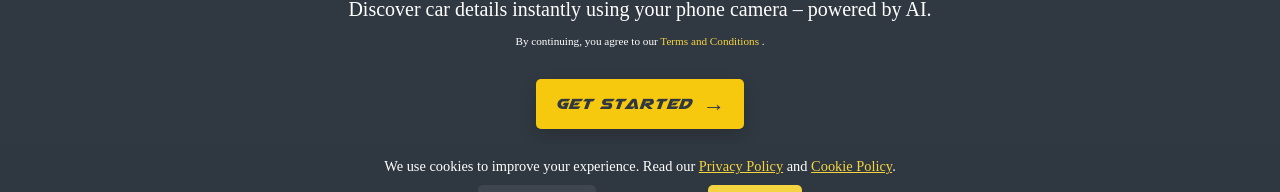
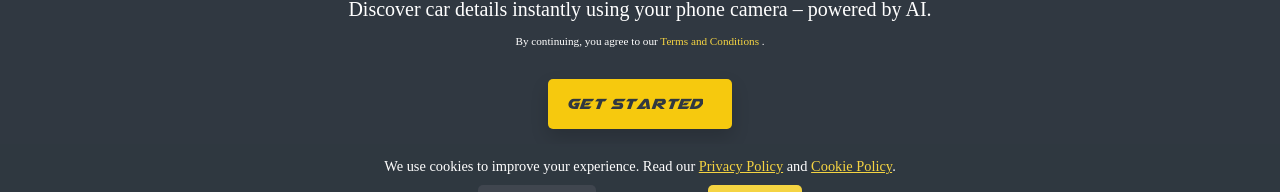
Before and after one commit to kinglouie-fm/gto_website, a Vue app: page /lens in a window 1280 px wide. Shown: the part 566-758 px from the top of the page. Built offline with nearby package versions, Linux system fonts and the light colour scheme; a web font is replaced by a local one.

Commit message:
Refactor button components and navbar for improved text hover animation; update FontAwesome icons and enhance styling

```diff
--- a/package.json
+++ b/package.json
@@ -11,6 +11,7 @@
   "dependencies": {
     "@fortawesome/fontawesome-svg-core": "^6.7.2",
     "@fortawesome/free-brands-svg-icons": "^6.7.2",
+    "@fortawesome/free-solid-svg-icons": "^6.7.2",
     "@fortawesome/vue-fontawesome": "^3.0.8",
     "bootstrap": "^5.0.1",
     "gsap": "^3.12.7",
--- a/src/components/Button.vue
+++ b/src/components/Button.vue
@@ -1,38 +1,56 @@
 <template>
-  <a v-if="href" :href="href" :target="newTab ? '_blank' : '_self'" rel="noopener noreferrer" class="btn"
-    :aria-label="label">
-    <span class="btn__label" aria-hidden="true">
-      <span v-for="(character, index) in characters" :key="index" class="btn__char" :style="{ '--char-index': index }">
-        <span class="btn__char-track"><span>{{ displayCharacter(character) }}</span><span>{{ displayCharacter(character)
-        }}</span></span>
+  <a v-if="href" ref="buttonElement" data-anim="text-hover" :href="href" :target="newTab ? '_blank' : '_self'"
+    rel="noopener noreferrer" class="btn" :aria-label="label">
+    <span class="btn__label-window" aria-hidden="true">
+      <span class="btn__label">
+        <span v-for="(character, index) in characters" :key="index" class="btn__char"
+          :style="{ '--char-index': index }">
+          <span class="btn__char-track">
+            <span>{{ displayCharacter(character) }}</span>
+            <span>{{ displayCharacter(character) }}</span>
+          </span>
+        </span>
       </span>
     </span>
-    <span class="btn-arrow" aria-hidden="true">→</span>
+    <span class="btn-arrow" aria-hidden="true"><font-awesome-icon :icon="faArrowRightLong" /></span>
   </a>
 
-  <router-link v-else-if="to" :to="normalizedTo" class="btn" :aria-label="label">
-    <span class="btn__label" aria-hidden="true">
-      <span v-for="(character, index) in characters" :key="index" class="btn__char" :style="{ '--char-index': index }">
-        <span class="btn__char-track"><span>{{ displayCharacter(character) }}</span><span>{{ displayCharacter(character)
-        }}</span></span>
+  <router-link v-else-if="to" ref="buttonElement" data-anim="text-hover" :to="normalizedTo" class="btn"
+    :aria-label="label">
+    <span class="btn__label-window" aria-hidden="true">
+      <span class="btn__label">
+        <span v-for="(character, index) in characters" :key="index" class="btn__char"
+          :style="{ '--char-index': index }">
+          <span class="btn__char-track">
+            <span>{{ displayCharacter(character) }}</span>
+            <span>{{ displayCharacter(character) }}</span>
+          </span>
+        </span>
       </span>
     </span>
-    <span class="btn-arrow" aria-hidden="true">→</span>
+    <span class="btn-arrow" aria-hidden="true"><font-awesome-icon :icon="faArrowRightLong" /></span>
   </router-link>
 
-  <button v-else class="btn" :aria-label="label">
-    <span class="btn__label" aria-hidden="true">
-      <span v-for="(character, index) in characters" :key="index" class="btn__char" :style="{ '--char-index': index }">
-        <span class="btn__char-track"><span>{{ displayCharacter(character) }}</span><span>{{ displayCharacter(character)
-        }}</span></span>
+  <button v-else ref="buttonElement" data-anim="text-hover" type="button" class="btn" :aria-label="label">
+    <span class="btn__label-window" aria-hidden="true">
+      <span class="btn__label">
+        <span v-for="(character, index) in characters" :key="index" class="btn__char"
+          :style="{ '--char-index': index }">
+          <span class="btn__char-track">
+            <span>{{ displayCharacter(character) }}</span>
+            <span>{{ displayCharacter(character) }}</span>
+          </span>
+        </span>
       </span>
     </span>
-    <span class="btn-arrow" aria-hidden="true">→</span>
+    <span class="btn-arrow" aria-hidden="true"><font-awesome-icon :icon="faArrowRight" /></span>
   </button>
 </template>
 
 <script setup>
-import { computed, useSlots } from 'vue'
+import { computed, ref, useSlots } from 'vue'
+import { faArrowRightLong } from '@fortawesome/free-solid-svg-icons'
+import { useTextHoverAnimation } from '@/composables/useTextHoverAnimation'
 
 const props = defineProps({
   to: { type: String, default: null },
@@ -41,6 +59,7 @@ const props = defineProps({
 })
 
 const slots = useSlots()
+const buttonElement = ref(null)
 const label = computed(() => (slots.default?.() ?? [])
   .map((node) => typeof node.children === 'string' ? node.children : '')
   .join('')
@@ -49,6 +68,11 @@ const label = computed(() => (slots.default?.() ?? [])
 const characters = computed(() => Array.from(label.value))
 const normalizedTo = computed(() => props.to?.startsWith('/') ? props.to : `/${props.to}`)
 const displayCharacter = (character) => character === ' ' ? '\u00a0' : character
+
+useTextHoverAnimation(buttonElement, {
+  characterSelector: '.btn__char-track',
+  y: '-50%'
+})
 </script>
 
 <style scoped>
@@ -91,22 +115,25 @@ const displayCharacter = (character) => character === ' ' ? '\u00a0' : character
   outline-offset: 4px;
 }
 
+.btn__label-window {
+  display: inline-flex;
+  height: 1.3em;
+  overflow: hidden;
+  line-height: 1.3;
+}
+
 .btn__label {
   display: inline-flex;
+  align-items: flex-start;
 }
 
 .btn__char {
   display: inline-block;
-  height: 1.3em;
-  overflow: visible;
-  clip-path: inset(0 -0.18em);
   vertical-align: top;
 }
 
 .btn__char-track {
   display: block;
-  transition: transform 0.5s cubic-bezier(0.22, 1, 0.36, 1);
-  transition-delay: calc(var(--char-index) * 20ms);
   will-change: transform;
 }
 
@@ -116,22 +143,12 @@ const displayCharacter = (character) => character === ' ' ? '\u00a0' : character
   line-height: 1.3;
 }
 
-.btn:hover .btn__char-track,
-.btn:focus-visible .btn__char-track {
-  transform: translateY(-50%);
-}
-
 .btn-arrow {
   display: inline-flex;
   font-family: Arial, sans-serif;
   font-size: 1.15em;
   line-height: 1;
   transition: transform 0.25s ease;
-}
-
-.btn:hover .btn-arrow,
-.btn:focus-visible .btn-arrow {
-  transform: translateX(4px);
 }
 
 @media (min-width: 576px) {
@@ -146,6 +163,11 @@ const displayCharacter = (character) => character === ' ' ? '\u00a0' : character
     min-width: 165px;
     height: 50px;
     font-size: 1.1rem;
+  }
+
+  .btn:hover .btn-arrow,
+  .btn:focus-visible .btn-arrow {
+    transform: translateX(4px);
   }
 }
 
@@ -162,32 +184,10 @@ const displayCharacter = (character) => character === ' ' ? '\u00a0' : character
   }
 }
 
-@media (max-width: 767.98px) {
-  .btn__char {
-    height: auto;
-    clip-path: none;
-  }
-
-  .btn__char-track {
-    transform: none !important;
-    transition: none;
-  }
-
-  .btn__char-track>span {
-    height: auto;
-    line-height: inherit;
-  }
-
-  .btn__char-track>span:nth-child(2) {
-    display: none;
-  }
-}
-
 @media (prefers-reduced-motion: reduce) {
 
   .btn,
   .btn::after,
-  .btn__char-track,
   .btn-arrow {
     transition: none;
   }
--- a/src/components/ButtonFilled.vue
+++ b/src/components/ButtonFilled.vue
@@ -1,63 +1,172 @@
 <template>
-  <a v-if="href" :href="href" :target="newTab ? '_blank' : '_self'" rel="noopener noreferrer" class="btn" :aria-label="label">
-    <span class="btn__label" aria-hidden="true">
-      <span v-for="(character, index) in characters" :key="index" class="btn__char" :style="{ '--char-index': index }">
-        <span class="btn__char-track"><span>{{ displayCharacter(character) }}</span><span>{{ displayCharacter(character) }}</span></span>
+  <a v-if="href" ref="buttonElement" data-anim="text-hover" :href="href" :target="newTab ? '_blank' : '_self'"
+    rel="noopener noreferrer" class="btn" :aria-label="label">
+    <span class="btn__label-window" aria-hidden="true">
+      <span class="btn__label">
+        <span v-for="(character, index) in characters" :key="index" class="btn__char"
+          :style="{ '--char-index': index }">
+          <span class="btn__char-track"><span>{{ displayCharacter(character) }}</span><span>{{
+            displayCharacter(character) }}</span></span>
+        </span>
       </span>
     </span>
-    <span class="btn-arrow" aria-hidden="true">→</span>
+    <span class="btn-arrow" aria-hidden="true"><font-awesome-icon :icon="faArrowRightLong" /></span>
   </a>
 
-  <router-link v-else-if="to" :to="normalizedTo" class="btn" :aria-label="label">
-    <span class="btn__label" aria-hidden="true">
-      <span v-for="(character, index) in characters" :key="index" class="btn__char" :style="{ '--char-index': index }">
-        <span class="btn__char-track"><span>{{ displayCharacter(character) }}</span><span>{{ displayCharacter(character) }}</span></span>
+  <router-link v-else-if="to" ref="buttonElement" data-anim="text-hover" :to="normalizedTo" class="btn"
+    :aria-label="label">
+    <span class="btn__label-window" aria-hidden="true">
+      <span class="btn__label">
+        <span v-for="(character, index) in characters" :key="index" class="btn__char"
+          :style="{ '--char-index': index }">
+          <span class="btn__char-track"><span>{{ displayCharacter(character) }}</span><span>{{
+            displayCharacter(character) }}</span></span>
+        </span>
       </span>
     </span>
-    <span class="btn-arrow" aria-hidden="true">→</span>
+    <span class="btn-arrow" aria-hidden="true"><font-awesome-icon :icon="faArrowRightLong" /></span>
   </router-link>
 
-  <button v-else class="btn" :aria-label="label">
-    <span class="btn__label" aria-hidden="true">
-      <span v-for="(character, index) in characters" :key="index" class="btn__char" :style="{ '--char-index': index }">
-        <span class="btn__char-track"><span>{{ displayCharacter(character) }}</span><span>{{ displayCharacter(character) }}</span></span>
+  <button v-else ref="buttonElement" data-anim="text-hover" type="button" class="btn" :aria-label="label">
+    <span class="btn__label-window" aria-hidden="true">
+      <span class="btn__label">
+        <span v-for="(character, index) in characters" :key="index" class="btn__char"
+          :style="{ '--char-index': index }">
+          <span class="btn__char-track"><span>{{ displayCharacter(character) }}</span><span>{{
+            displayCharacter(character) }}</span></span>
+        </span>
       </span>
     </span>
-    <span class="btn-arrow" aria-hidden="true">→</span>
+    <span class="btn-arrow" aria-hidden="true"><font-awesome-icon :icon="faArrowRight" /></span>
   </button>
 </template>
 
 <script setup>
-import { computed, useSlots } from 'vue'
+import { computed, ref, useSlots } from 'vue'
+import { faArrowRightLong } from '@fortawesome/free-solid-svg-icons'
+import { useTextHoverAnimation } from '@/composables/useTextHoverAnimation'
 
 const props = defineProps({ to: String, href: String, newTab: { type: Boolean, default: true } })
 const slots = useSlots()
+const buttonElement = ref(null)
 const label = computed(() => (slots.default?.() ?? []).map((node) => typeof node.children === 'string' ? node.children : '').join('').replace(/\s+/g, ' ').trim())
 const characters = computed(() => Array.from(label.value))
 const normalizedTo = computed(() => props.to?.startsWith('/') ? props.to : `/${props.to}`)
 const displayCharacter = (character) => character === ' ' ? '\u00a0' : character
 
+useTextHoverAnimation(buttonElement, {
+  characterSelector: '.btn__char-track',
+  y: '-50%'
+})
+
 </script>
 
 <style scoped>
-.btn { display: inline-flex; align-items: center; justify-content: center; gap: 0.7rem; min-width: 132px; height: 44px; padding: 0 1.15rem; border: 0; border-radius: 5px; background: rgb(246, 201, 14); color: rgb(48, 56, 65); box-shadow: 0 8px 18px rgba(0, 0, 0, 0.16); cursor: pointer; font-family: 'Airstrike', sans-serif; font-size: 0.9rem; letter-spacing: 0.03em; line-height: 1; text-decoration: none; text-transform: uppercase; transition: background-color 0.2s ease, color 0.2s ease, box-shadow 0.2s ease; }
-.btn:hover, .btn:focus-visible { background: white; color: rgb(48, 56, 65); box-shadow: 0 12px 24px rgba(0, 0, 0, 0.22); text-decoration: none; }
-.btn:focus-visible { outline: 2px solid white; outline-offset: 4px; }
-.btn__label { display: inline-flex; }
-.btn__char { display: inline-block; height: 1.3em; overflow: visible; clip-path: inset(0 -0.18em); vertical-align: top; }
-.btn__char-track { display: block; transition: transform 0.5s cubic-bezier(0.22, 1, 0.36, 1); transition-delay: calc(var(--char-index) * 20ms); will-change: transform; }
-.btn__char-track > span { display: block; height: 1.3em; line-height: 1.3; }
-.btn:hover .btn__char-track, .btn:focus-visible .btn__char-track { transform: translateY(-50%); }
-.btn-arrow { display: inline-flex; font-family: Arial, sans-serif; font-size: 1.15em; line-height: 1; transition: transform 0.25s ease; }
-.btn:hover .btn-arrow, .btn:focus-visible .btn-arrow { transform: translateX(3px); }
-@media (min-width: 576px) { .btn { min-width: 145px; font-size: 1rem; } }
-@media (min-width: 768px) { .btn { min-width: 165px; height: 50px; font-size: 1.1rem; } }
-@media (min-width: 992px) { .btn { min-width: 180px; font-size: 1.2rem; } }
-@media (max-width: 767.98px) {
-  .btn__char { height: auto; clip-path: none; }
-  .btn__char-track { transform: none !important; transition: none; }
-  .btn__char-track > span { height: auto; line-height: inherit; }
-  .btn__char-track > span:nth-child(2) { display: none; }
+.btn {
+  display: inline-flex;
+  align-items: center;
+  justify-content: center;
+  gap: 0.7rem;
+  min-width: 132px;
+  height: 44px;
+  padding: 0 1.15rem;
+  overflow: hidden;
+  border: 0;
+  border-radius: 5px;
+  background: rgb(246, 201, 14);
+  color: rgb(48, 56, 65);
+  box-shadow: 0 8px 18px rgba(0, 0, 0, 0.16);
+  cursor: pointer;
+  font-family: 'Airstrike', sans-serif;
+  font-size: 0.9rem;
+  letter-spacing: 0.03em;
+  line-height: 1;
+  text-decoration: none;
+  text-transform: uppercase;
+  transition: background-color 0.2s ease, color 0.2s ease, box-shadow 0.2s ease;
 }
-@media (prefers-reduced-motion: reduce) { .btn, .btn__char-track, .btn-arrow { transition: none; } }
+
+.btn:hover,
+.btn:focus-visible {
+  background: white;
+  color: rgb(48, 56, 65);
+  box-shadow: 0 12px 24px rgba(0, 0, 0, 0.22);
+  text-decoration: none;
+}
+
+.btn:focus-visible {
+  outline: 2px solid white;
+  outline-offset: 4px;
+}
+
+.btn__label-window {
+  display: inline-flex;
+  height: 1.3em;
+  overflow: hidden;
+  line-height: 1.3;
+}
+
+.btn__label {
+  display: inline-flex;
+  align-items: flex-start;
+}
+
+.btn__char {
+  display: inline-block;
+  vertical-align: top;
+}
+
+.btn__char-track {
+  display: block;
+  will-change: transform;
+}
+
+.btn__char-track>span {
+  display: block;
+  height: 1.3em;
+  line-height: 1.3;
+}
+
+.btn-arrow {
+  display: inline-flex;
+  font-family: Arial, sans-serif;
+  font-size: 1.15em;
+  line-height: 1;
+  transition: transform 0.25s ease;
+}
+
+@media (min-width: 576px) {
+  .btn {
+    min-width: 145px;
+    font-size: 1rem;
+  }
+}
+
+@media (min-width: 768px) {
+  .btn {
+    min-width: 165px;
+    height: 50px;
+    font-size: 1.1rem;
+  }
+
+  .btn:hover .btn-arrow,
+  .btn:focus-visible .btn-arrow {
+    transform: translateX(3px);
+  }
+}
+
+@media (min-width: 992px) {
+  .btn {
+    min-width: 180px;
+    font-size: 1.2rem;
+  }
+}
+
+@media (prefers-reduced-motion: reduce) {
+
+  .btn,
+  .btn-arrow {
+    transition: none;
+  }
+}
 </style>
--- a/src/components/Navbar.vue
+++ b/src/components/Navbar.vue
@@ -67,7 +67,7 @@
     </transition>
   </nav>
 
-  <nav class="navbar desktop-navbar fixed-top d-none d-md-block">
+  <nav ref="desktopNavbar" class="navbar desktop-navbar fixed-top d-none d-md-block" data-anim="text-hover">
     <div class="desktop-container mx-4">
       <div class="left-container">
         <SocialIcons />
@@ -80,13 +80,18 @@
       <div class="right-container">
         <div class="nav-links d-flex">
           <RouterLink v-for="item in desktopNavItems" :key="item.to" class="nav-link" :to="item.to"
-            :aria-label="item.label" :class="{ 'nav-link--active-visible': navigationComplete }" @click="closeNavbar">
-            <span class="nav-link__text" aria-hidden="true">
-              <span v-for="(character, index) in item.label" :key="`${item.to}-${index}`" class="nav-link__char"
-                :style="{ '--char-index': index }">
-                <span class="nav-link__char-track">
-                  <span>{{ character }}</span>
-                  <span>{{ character }}</span>
+            :aria-label="item.label" :class="{
+              'nav-link--active-visible': navigationComplete,
+              'nav-link--current': isCurrentNavItem(item.to)
+            }" @click="closeNavbar">
+            <span class="nav-link__label-window" aria-hidden="true">
+              <span class="nav-link__text">
+                <span v-for="(character, index) in item.label" :key="`${item.to}-${index}`" class="nav-link__char"
+                  :style="{ '--char-index': index }">
+                  <span class="nav-link__char-track">
+                    <span>{{ character }}</span>
+                    <span>{{ character }}</span>
+                  </span>
                 </span>
               </span>
             </span>
@@ -99,13 +104,16 @@
 
 <script setup>
 import { ref, watch } from 'vue'
-import { RouterLink, useRouter } from 'vue-router'
+import { RouterLink, useRoute, useRouter } from 'vue-router'
 import SocialIcons from './SocialIcons.vue'
 import ButtonFilled from '@/components/ButtonFilled.vue'
 import GetInTouchButton from '@/components/GetInTouchButton.vue'
+import { useTextHoverAnimation } from '@/composables/useTextHoverAnimation'
 
 const isMenuOpen = ref(false)
 const router = useRouter()
+const route = useRoute()
+const desktopNavbar = ref(null)
 defineProps({
   navigationComplete: { type: Boolean, default: true }
 })
@@ -119,6 +127,11 @@ const desktopNavItems = [
 const toggleMenu = () => { isMenuOpen.value = !isMenuOpen.value }
 const closeNavbar = () => { isMenuOpen.value = false }
 const toHome = () => { if (isMenuOpen.value) isMenuOpen.value = false; router.push('/') }
+const isCurrentNavItem = (to) => (
+  to === '/'
+    ? route.path === '/'
+    : route.path === to || route.path.startsWith(`${to}/`)
+)
 
 const trackDrawerBook = () => {
   window.gtag?.('event', 'book_button_click', { placement: 'drawer_cta' })
@@ -131,6 +144,12 @@ watch(isMenuOpen, (open) => {
   } else {
     document.body.style.overflow = ''
   }
+})
+
+useTextHoverAnimation(desktopNavbar, {
+  targetSelector: '.nav-link',
+  characterSelector: '.nav-link__char-track',
+  y: '-50%'
 })
 </script>
 
@@ -577,39 +596,37 @@ watch(isMenuOpen, (open) => {
     pointer-events: none;
   }
 
-.desktop-navbar .nav-link.router-link-exact-active.nav-link--active-visible::after {
+  .desktop-navbar .nav-link.nav-link--current.nav-link--active-visible::after {
     width: 100%;
     transition-delay: 0.12s;
   }
 
+  .nav-link__label-window {
+    display: inline-flex;
+    height: 1.3em;
+    overflow: hidden;
+    line-height: 1.3;
+  }
+
   .nav-link__text {
     display: inline-flex;
+    align-items: flex-start;
   }
 
   .nav-link__char {
     display: inline-block;
-    height: 1.3em;
-    overflow: visible;
-    clip-path: inset(0 -0.18em);
     vertical-align: top;
   }
 
   .nav-link__char-track {
     display: block;
-    transition: transform 0.5s cubic-bezier(0.22, 1, 0.36, 1);
-    transition-delay: calc(var(--char-index) * 20ms);
     will-change: transform;
   }
 
-  .nav-link__char-track>span {
+  .nav-link__char-track > span {
     display: block;
     height: 1.3em;
     line-height: 1.3;
-  }
-
-  .desktop-navbar .nav-link:hover .nav-link__char-track,
-  .desktop-navbar .nav-link:focus-visible .nav-link__char-track {
-    transform: translateY(-50%);
   }
 }
 
@@ -620,8 +637,6 @@ watch(isMenuOpen, (open) => {
 }
 
 @media (prefers-reduced-motion: reduce) {
-  .nav-link__char-track {
-    transition: none;
-  }
+  .nav-link__char-track { will-change: auto; }
 }
 </style>
--- /dev/null
+++ b/src/composables/useTextHoverAnimation.js
@@ -0,0 +1,64 @@
+import { onBeforeUnmount, onMounted } from 'vue'
+import gsap from 'gsap'
+
+/**
+ * Mirrors the Lando Norris text-hover treatment: each visible character exits
+ * independently, with a short stagger, then returns on pointer exit.
+ */
+export const useTextHoverAnimation = (rootRef, {
+  targetSelector,
+  characterSelector,
+  y
+}) => {
+  let cleanup = () => {}
+
+  onMounted(() => {
+    const root = rootRef.value?.$el ?? rootRef.value
+    if (!root) return
+
+    const canAnimate = () => (
+      window.matchMedia('(min-width: 768px)').matches &&
+      !window.matchMedia('(prefers-reduced-motion: reduce)').matches
+    )
+
+    const targets = targetSelector ? root.querySelectorAll(targetSelector) : [root]
+    const listeners = []
+
+    targets.forEach((target) => {
+      const characters = target.querySelectorAll(characterSelector)
+      if (!characters.length) return
+
+      const animate = (position) => {
+        if (!canAnimate()) return
+
+        gsap.to(characters, {
+          y: position,
+          duration: 0.6,
+          stagger: 0.02,
+          ease: 'power3.out',
+          overwrite: true
+        })
+      }
+
+      const enter = () => animate(y)
+      const leave = () => animate(0)
+      target.addEventListener('mouseenter', enter)
+      target.addEventListener('mouseleave', leave)
+      target.addEventListener('focusin', enter)
+      target.addEventListener('focusout', leave)
+      listeners.push({ target, characters, enter, leave })
+    })
+
+    cleanup = () => {
+      listeners.forEach(({ target, characters, enter, leave }) => {
+        target.removeEventListener('mouseenter', enter)
+        target.removeEventListener('mouseleave', leave)
+        target.removeEventListener('focusin', enter)
+        target.removeEventListener('focusout', leave)
+        gsap.killTweensOf(characters)
+      })
+    }
+  })
+
+  onBeforeUnmount(() => cleanup())
+}
```
Also changed, not shown: jsconfig.json (+7 -9 lines), src/main.js (line endings or trailing spaces), 2 other files (tests, documents, lock files or other folders).
